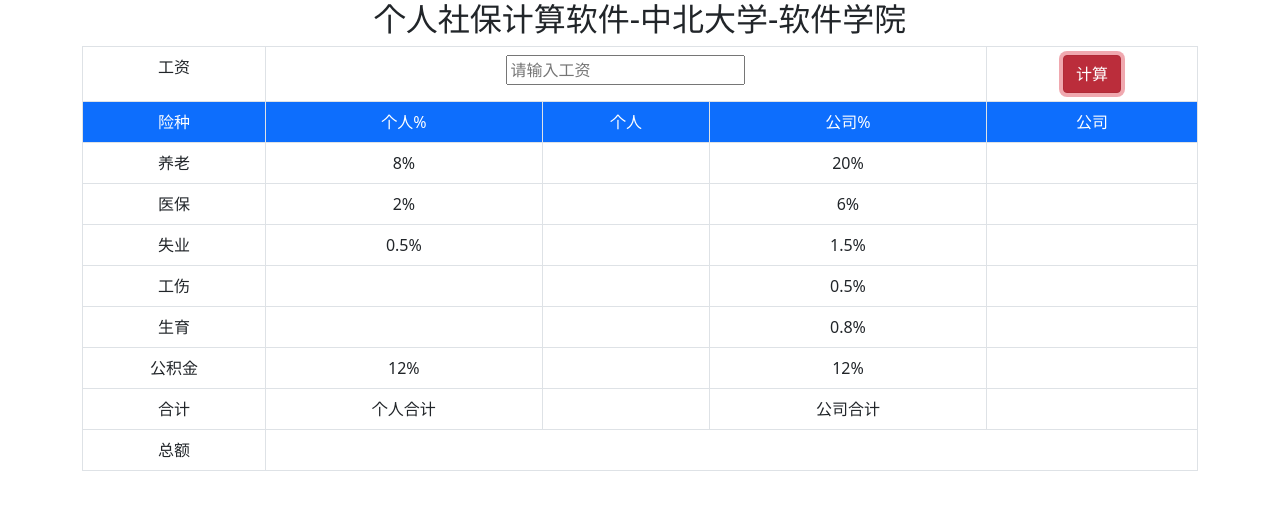
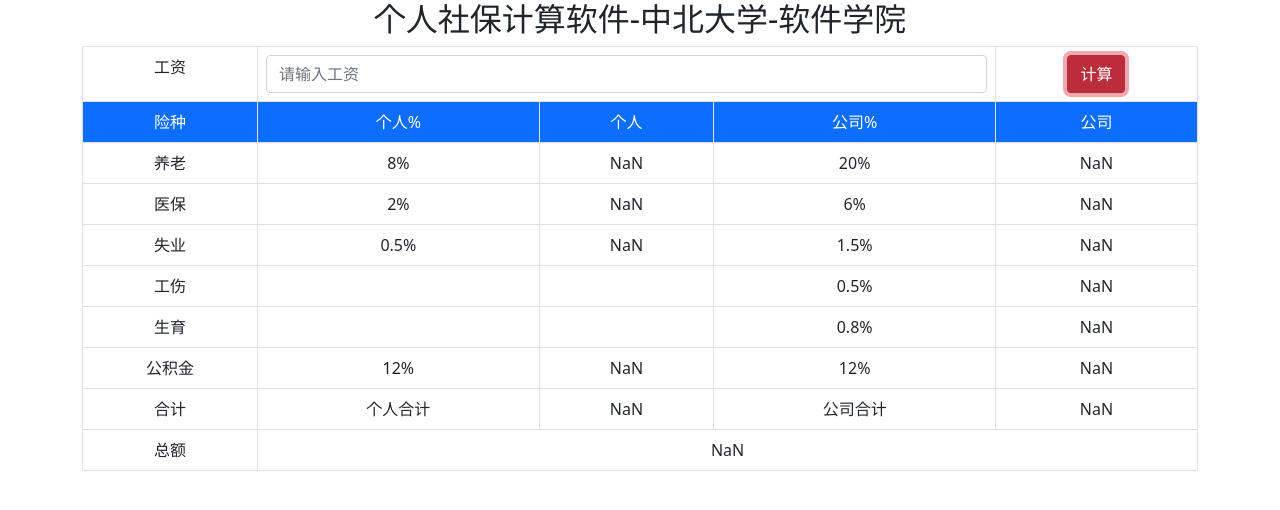
Before and after one commit to f5896ad/zhang3, a plain HTML site: page new_file.html in a window 1280 px wide. Both pictures are taken after a click on the button "计算". Drawn offline with nearby package versions, Linux system fonts and the light colour scheme.

Commit message:
Update new_file.html

```diff
--- a/new_file.html
+++ b/new_file.html
@@ -9,6 +9,44 @@
 
         <!-- 最新的 Bootstrap5 核心 JavaScript 文件 -->
         <script src="https://cdn.staticfile.net/twitter-bootstrap/5.1.1/js/bootstrap.bundle.min.js"></script>
+		<script>
+			function cala(){
+				sal=document.getElementById("salary").value;
+				salnum=parseInt(sal);
+				ylgr=salnum*0.08;
+				ylgs=salnum*0.2;
+				document.getElementById("ylgr").innerText=ylgr;
+				document.getElementById("ylgs").innerText=ylgs;
+
+				ybgr=salnum*0.02;
+				ybgs=salnum*0.06;
+				document.getElementById("ybgr").innerText=ybgr;
+				document.getElementById("ybgs").innerText=ybgs;
+
+				sygr=salnum*0.005;
+				sygs=salnum*0.015;
+				document.getElementById("sygr").innerText=sygr;
+				document.getElementById("sygs").innerText=sygs;
+
+				gjjgr=salnum*0.12;
+				gjjgs=salnum*0.12;
+				document.getElementById("gjjgr").innerText=gjjgr;
+				document.getElementById("gjjgs").innerText=gjjgs;
+
+				gsgs=salnum*0.005;
+				sygs1=salnum*0.008;
+				document.getElementById("gsgs").innerText=gsgs;
+				document.getElementById("sygs1").innerText=sygs1;
+
+				grhj=ylgr+ybgr+sygr+gjjgr;
+				gshj=ylgs+ybgs+sygs+gjjgs+gsgs+sygs1;
+				document.getElementById("grhj").innerText=grhj;
+				document.getElementById("gshj").innerText=gshj;
+
+				ze=grhj+gshj;
+				document.getElementById("ze").innerText=ze;
+			}
+		</script>
     </head>
     <body>
         <div class="container text-center">
@@ -17,10 +55,10 @@
                 <tr>
                     <td>工资</td>
                     <td colspan="3">
-                        <input class="foem-control "type="text" id="salary" placeholder="请输入工资"/>
+                        <input class="form-control "type="text" id="salary" placeholder="请输入工资"/>
                     </td>
                     <td>
-                        <button class="btn btn-danger btn-block">计算</button>
+                        <button onclick="cala()" class="btn btn-danger btn-block">计算</button>
                     </td>
                 </tr>
                 <tr class="bg-primary text-white">
@@ -33,55 +71,55 @@
                 <tr>
                     <td>养老</td>
                     <td>8%</td>
-                    <td></td>
+                    <td id="ylgr"></td>
                     <td>20%</td>
-                    <td></td>
+                    <td id="ylgs"></td>
                 </tr>
                 <tr>
                     <td>医保</td>
                     <td>2%</td>
-                    <td></td>
+                    <td id="ybgr"></td>
                     <td>6%</td>
-                    <td></td>
+                    <td id="ybgs"></td>
                 </tr>
                 <tr>
                     <td>失业</td>
                     <td>0.5%</td>
-                    <td></td>
+                    <td id="sygr"></td>
                     <td>1.5%</td>
-                    <td></td>
+                    <td id="sygs"></td>
                 </tr>
                 <tr>
                     <td>工伤</td>
                     <td></td>
                     <td></td>
                     <td>0.5%</td>
-                    <td></td>
+                    <td id="gsgs"></td>
                 </tr>
                 <tr>
                     <td>生育</td>
                     <td></td>
                     <td></td>
                     <td>0.8%</td>
-                    <td></td>
+                    <td id="sygs1"></td>
                 </tr>
                 <tr>
                     <td>公积金</td>
                     <td>12%</td>
-                    <td></td>
+                    <td id="gjjgr"></td>
                     <td>12%</td>
-                    <td></td>
+                    <td id="gjjgs"></td>
                 </tr>
                 <tr>
                     <td>合计</td>
                     <td>个人合计</td>
-                    <td></td>
+                    <td id="grhj"></td>
                     <td>公司合计</td>
-                    <td></td>
+                    <td id="gshj"></td>
                 </tr>
                 <tr>
                     <td>总额</td>
-                    <td colspan="4">
+                    <td id="ze" colspan="4">
 
                     </td>
                 </tr>
```
